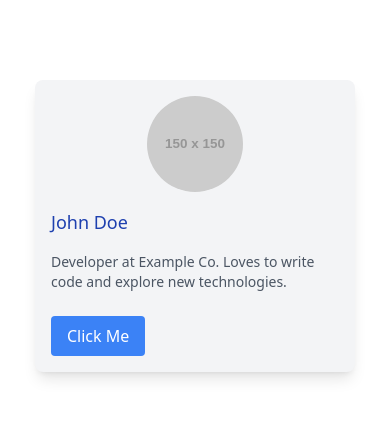
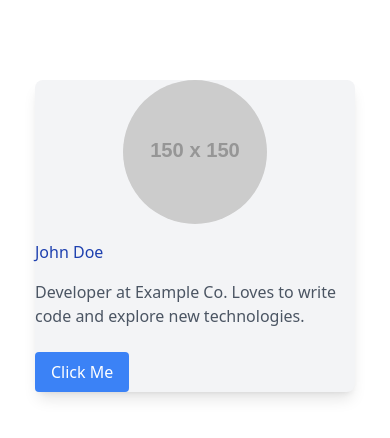
Before and after one commit to samisonof/alx-fe-reactjs, a React (Vite) app in the folder tailwind-react-integration/: page / in a window 390 px wide. Shown: the top 438 px of the page. Built offline with nearby package versions, Linux system fonts and the light colour scheme.

Commit message:
commit responsive utilities

```diff
--- a/tailwind-react-integration/src/App.jsx
+++ b/tailwind-react-integration/src/App.jsx
@@ -4,10 +4,10 @@ import UserProfile from "./components/UserProfile";
 
 function App() {
   return (
-    <div className="user-profile bg-gray-100 p-4 sm:p-8 max-w-xs sm:max-w-sm mx-auto my-20 rounded-lg shadow-lg">
-    <img className="rounded-full w-24 h-24 sm:w-24 sm:h-24 md:w-36 md:h-36 mx-auto" src="https://via.placeholder.com/150" alt="User"/>
-    <h1 className="text-lg sm:text-xl md:text-2xl text-blue-800 my-4">John Doe</h1>
-    <p className="text-sm sm:text-base md:text-lg text-gray-600">Developer at Example Co. Loves to write code and explore new technologies.</p>
+    <div className="user-profile bg-gray-100 md:p-8 sm:p4 max-w-xs sm:max-w-sm mx-auto my-20 rounded-lg shadow-lg">
+        <img className="rounded-full sm:w-24 h-24 md:w-36 h-36 mx-auto" src="https://via.placeholder.com/150" alt="User"/>
+        <h1 className="sm:text-lg md:text-xl text-blue-800 my-4">John Doe</h1>
+        <p className="sm:text-sm md:text-base text-gray-600">Developer at Example Co. Loves to write code and explore new technologies.</p>
         <button className="mt-6 bg-blue-500 text-white px-4 py-2 rounded hover:bg-blue-600 transition">
           Click Me
         </button>
--- a/tailwind-react-integration/src/components/UserProfile.jsx
+++ b/tailwind-react-integration/src/components/UserProfile.jsx
@@ -1,9 +1,9 @@
 function UserProfile() {
     return (
-      <div className="user-profile bg-gray-100 p-4 sm:p-8 max-w-xs sm:max-w-sm mx-auto my-20 rounded-lg shadow-lg">
-        <img className="rounded-full w-24 h-24 sm:w-24 sm:h-24 md:w-36 md:h-36 mx-auto" src="https://via.placeholder.com/150" alt="User"/>
-        <h1 className="text-lg sm:text-xl md:text-2xl text-blue-800 my-4">John Doe</h1>
-        <p className="text-sm sm:text-base md:text-lg text-gray-600">Developer at Example Co. Loves to write code and explore new technologies.</p>
+      <div className="user-profile bg-gray-100 md:p-8 sm:p4 max-w-xs sm:max-w-sm mx-auto my-20 rounded-lg shadow-lg">
+        <img className="rounded-full sm:w-24 h-24 md:w-36 h-36 mx-auto" src="https://via.placeholder.com/150" alt="User"/>
+        <h1 className="sm:text-lg md:text-xl text-blue-800 my-4">John Doe</h1>
+        <p className="sm:text-sm md:text-base text-gray-600">Developer at Example Co. Loves to write code and explore new technologies.</p>
       </div>
     );
   }
```
